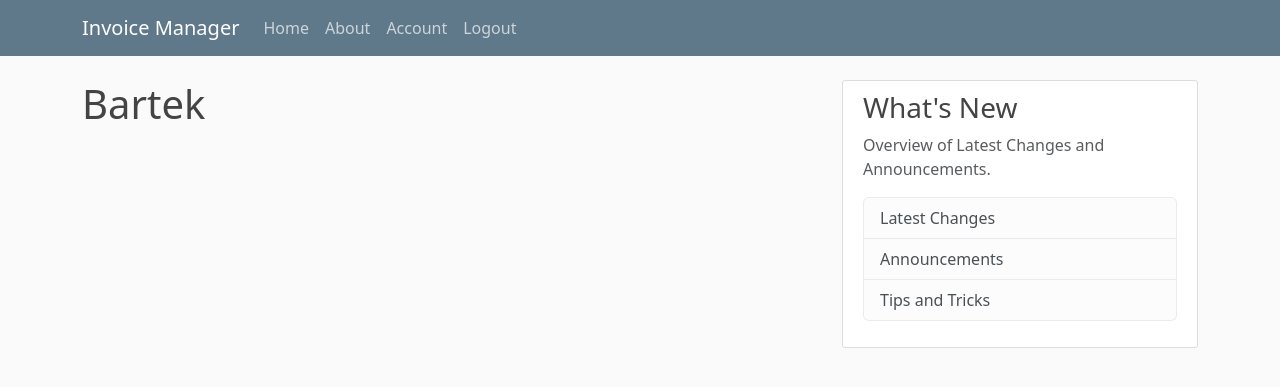
After one commit to bart3br/Invoice-Manager, a Flask app: page /account in a window 1280 px wide. The commit adds this page. Shown: the top 387 px of the page. Run offline with Flask 3, Linux system fonts and the light colour scheme; a user stored in the database is signed in; parts of the project's set-up code (start-up, migrations or seed data) failed here and were passed over.

Commit message:
account route configuration

```diff
--- a/application/__init__.py
+++ b/application/__init__.py
@@ -12,6 +12,9 @@ app.config['SECRET_KEY'] = 'cd427c1e4b942503f56b028cea251a64'
 app.config['SQLALCHEMY_DATABASE_URI'] = 'sqlite:///site.db'
 db = SQLAlchemy(app)
 bcrypt = Bcrypt(app)
+
 login_manager = LoginManager(app)
+login_manager.login_view = 'login'
+login_manager.login_message_category = 'info'
 
 from application import routes
--- a/application/routes.py
+++ b/application/routes.py
@@ -1,8 +1,8 @@
-from flask import render_template, url_for, flash, redirect
+from flask import render_template, url_for, flash, redirect, request
 from application import app, db, bcrypt
 from application.models import User, Invoice, Entry
 from application.forms import RegistrationForm, LoginForm
-from flask_login import login_user, current_user, logout_user
+from flask_login import login_user, current_user, logout_user, login_required
 
 invoices = [
     {
@@ -65,7 +65,8 @@ def login():
         #if user exists and password is correct, log the user in
         if user and bcrypt.check_password_hash(user.password, form.password.data):
             login_user(user, remember=form.remember.data)
-            return redirect(url_for('home'))
+            next_page = request.args.get('next')
+            return redirect(next_page) if next_page else redirect(url_for('home'))
         else:
             flash('Unsuccessful login. Check your email and password and try again.', 'danger')
     return render_template('login.html', title='Login', form=form)
@@ -74,3 +75,8 @@ def login():
 def logout():
     logout_user()
     return redirect(url_for('home'))
+
+@app.route('/account')
+@login_required
+def account():
+    return render_template('account.html', title='Account')
--- /dev/null
+++ b/application/templates/account.html
@@ -0,0 +1,4 @@
+{% extends "layout.html" %}
+{% block content %}
+    <h1>{{ current_user.username }}</h1>
+{% endblock content %}
--- a/application/templates/layout.html
+++ b/application/templates/layout.html
@@ -29,6 +29,7 @@
               <!-- Navbar Right Side -->
               <div class="navbar-nav">
                 {% if current_user.is_authenticated %}
+                  <a class="nav-item nav-link" href="{{ url_for('account') }}">Account</a>
                   <a class="nav-item nav-link" href="{{ url_for('logout') }}">Logout</a>
                 {% else %}
                   <a class="nav-item nav-link" href="{{ url_for('login') }}">Login</a>
```
